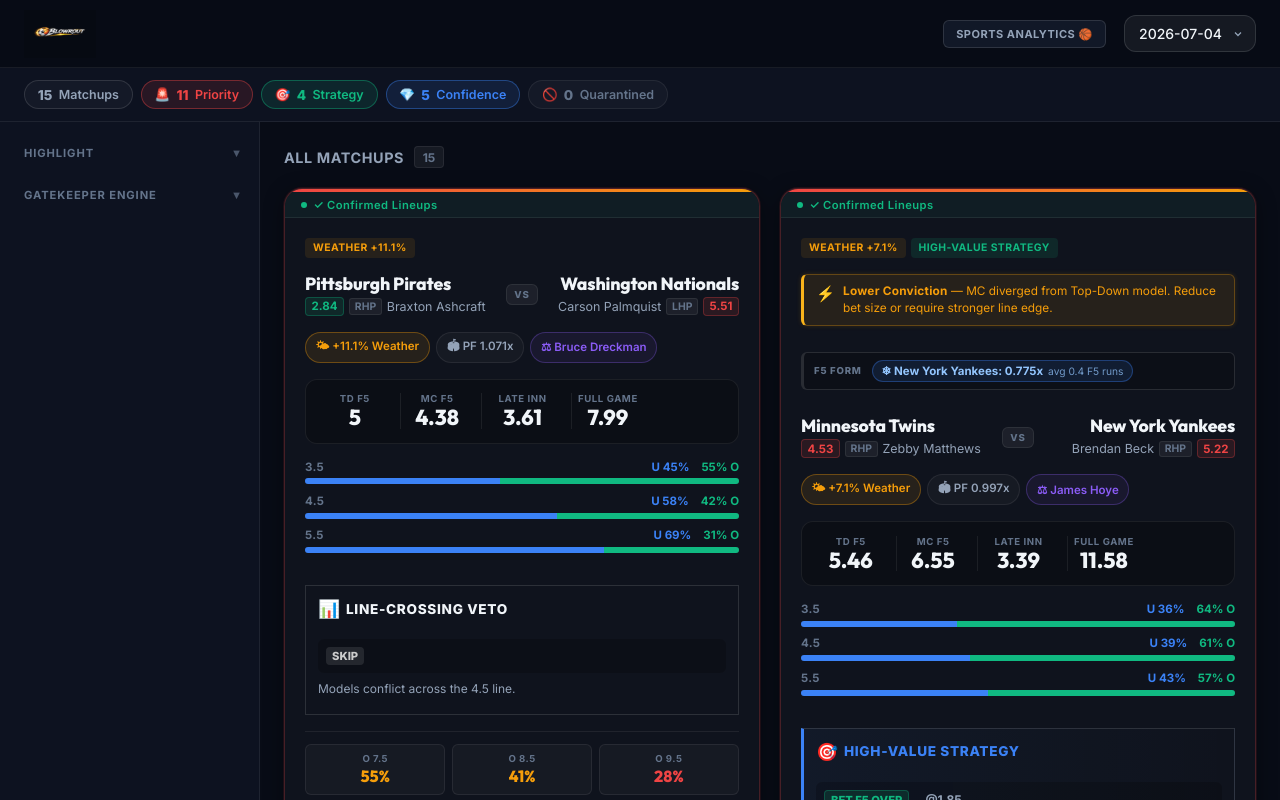
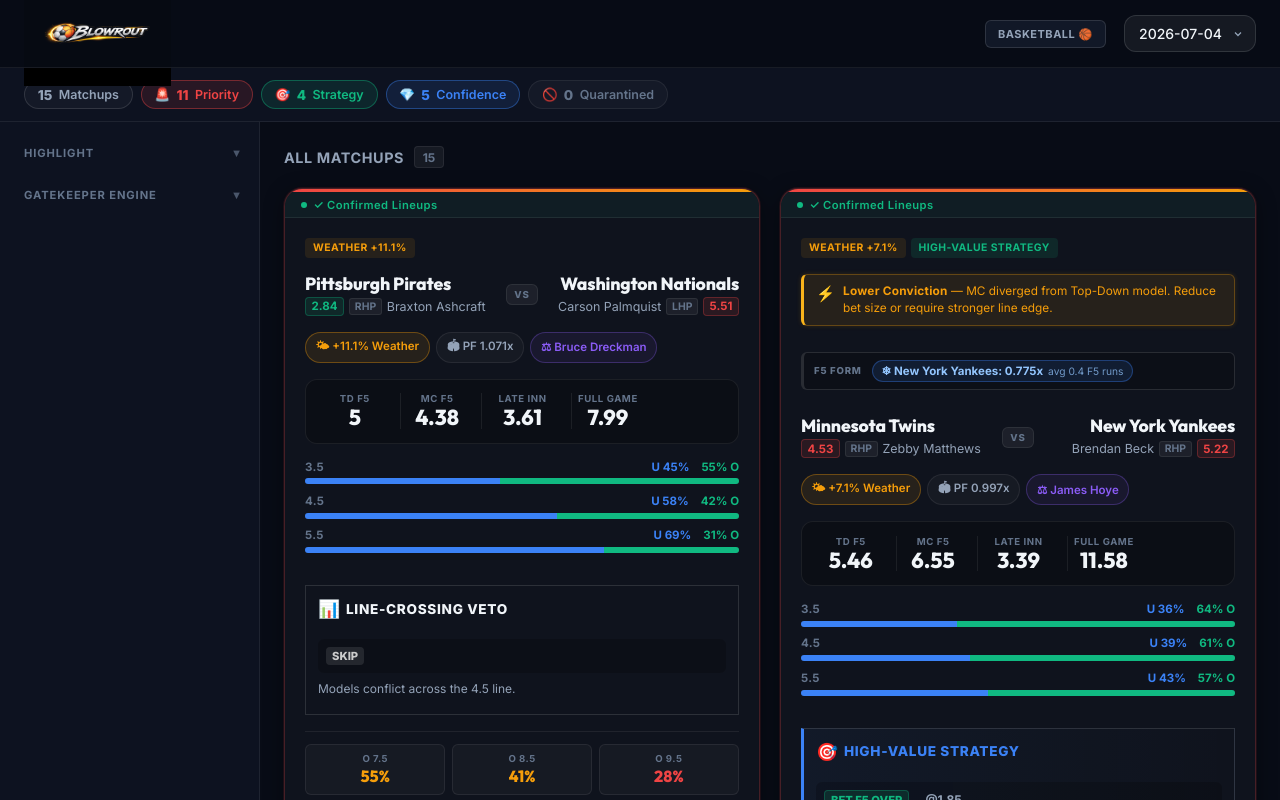
Before and after one commit to kadafs/baseball-dashboard, a React (Vite) app: page / in a window 1280 px wide. Shown: the top 800 px of the page. Built offline with nearby package versions, Linux system fonts and the light colour scheme.

Commit message:
feat: implement baseball dashboard UI with game cards, environment indicators, and predictive modeling visualization

```diff
--- a/src/App.jsx
+++ b/src/App.jsx
@@ -471,12 +471,13 @@
         <div className="header-controls">
           <a
             href="https://sports-analytics-rose.vercel.app/"
-            className="header-badge"
+            className="header-badge cross-link-badge"
             target="_blank"
             rel="noopener noreferrer"
             style={{ marginRight: 6, textDecoration: 'none', display: 'inline-flex', alignItems: 'center' }}
           >
-            SPORTS ANALYTICS 🏀
+            <span className="desktop-text">BASKETBALL 🏀</span>
+            <span className="mobile-icon">🏀</span>
           </a>
           <select
             className="date-select"
--- a/src/index.css
+++ b/src/index.css
@@ -71,21 +71,29 @@
 .header-logo-container {
   display: flex;
   align-items: center;
+  position: relative;
   height: var(--header-h);
+  width: 180px;
   flex-shrink: 0;
 }
 
 .logo {
   display: flex;
   align-items: center;
+  position: relative;
   height: 100%;
+  width: 100%;
 }
 
 .logo-img {
-  height: 48px;
+  height: 98px;
   width: auto;
   object-fit: contain;
   display: block;
+  position: absolute;
+  left: 0;
+  top: 55%;
+  transform: translateY(-50%);
   z-index: 10;
   mix-blend-mode: screen;
 }
@@ -96,6 +104,14 @@
 
 .mobile-logo {
   display: none;
+}
+
+.cross-link-badge .mobile-icon {
+  display: none;
+}
+
+.cross-link-badge .desktop-text {
+  display: inline;
 }
 
 /* Header cross-linking badge button */
@@ -813,6 +829,17 @@
   .mobile-logo {
     display: block !important;
     height: 32px !important;
+    position: static !important;
+    transform: none !important;
+  }
+  /* Swap text for icon on mobile cross-link button */
+  .cross-link-badge .mobile-icon {
+    display: inline !important;
+    font-size: 14px;
+    line-height: 1;
+  }
+  .cross-link-badge .desktop-text {
+    display: none !important;
   }
   .header-controls {
     margin-left: 0 !important;
```
